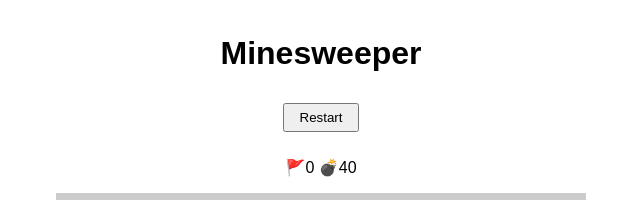
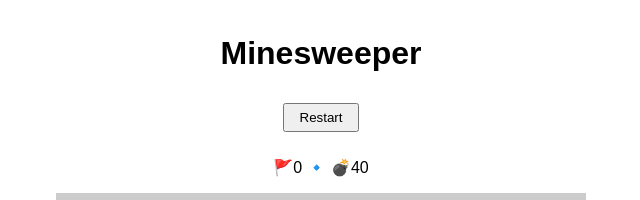
Before and after one commit to JayRugMan/minesweeper_site, a plain HTML site: page index.html in a window 1280 px wide. Shown: the top 200 px of the page, 319-959 px from the left. Drawn offline with Linux system fonts and the light colour scheme.

Commit message:
blue diamond separator.

```diff
--- a/index.html
+++ b/index.html
@@ -51,7 +51,7 @@
     <div class="game-container">
         <h1>Minesweeper</h1>
         <button id="restart-btn">Restart</button>
-        <p id="flags&Mines">🚩 💣</p>
+        <p id="flags&Mines">🚩 🔹 💣</p>
         <div id="grid" class="grid"></div>
     </div>
     <script src="minesweeper.js"></script>
--- a/minesweeper.js
+++ b/minesweeper.js
@@ -136,7 +136,7 @@ class Minesweeper {
   }
 
   updateFlaggedRatio() {
-    this.flagsnMinesElement.textContent = `🚩${this.flagged.size} 💣${this.mines}`;
+    this.flagsnMinesElement.textContent = `🚩${this.flagged.size} 🔹 💣${this.mines}`;
   }
 
   toggleFlag(row, col) {
```
